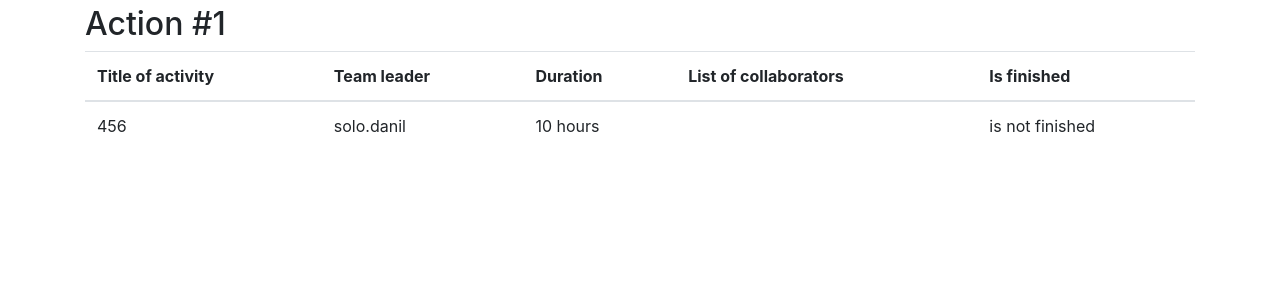
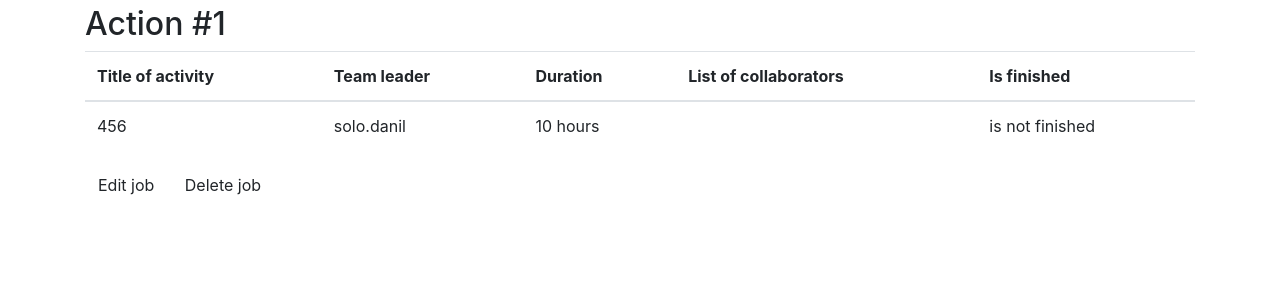
Before and after one commit to solodanil/Mars_One, a Flask app: page / in a window 1280 px wide. Shown: the part 160-460 px from the top of the page. Run offline with Flask 2, Linux system fonts and the light colour scheme; data comes from the database, SQL or seed files in the repository; both versions use the stored data as it was after the commit; some libraries are stand-ins or nearby versions.

Commit message:
Кнопки

```diff
--- a/templates/index.html
+++ b/templates/index.html
@@ -23,5 +23,7 @@
       <td>{{job['is_finished']}}</td>
   </tbody>
 </table>
+<a href="/edit_job/{{loop.index}}" class="btn">Edit job</a>
+<a href="/delete_job/{{loop.index}}" class="btn"">Delete job</a>
 {% endfor %}
 {% endblock %}
```
Also changed, not shown: db/blogs.db.
